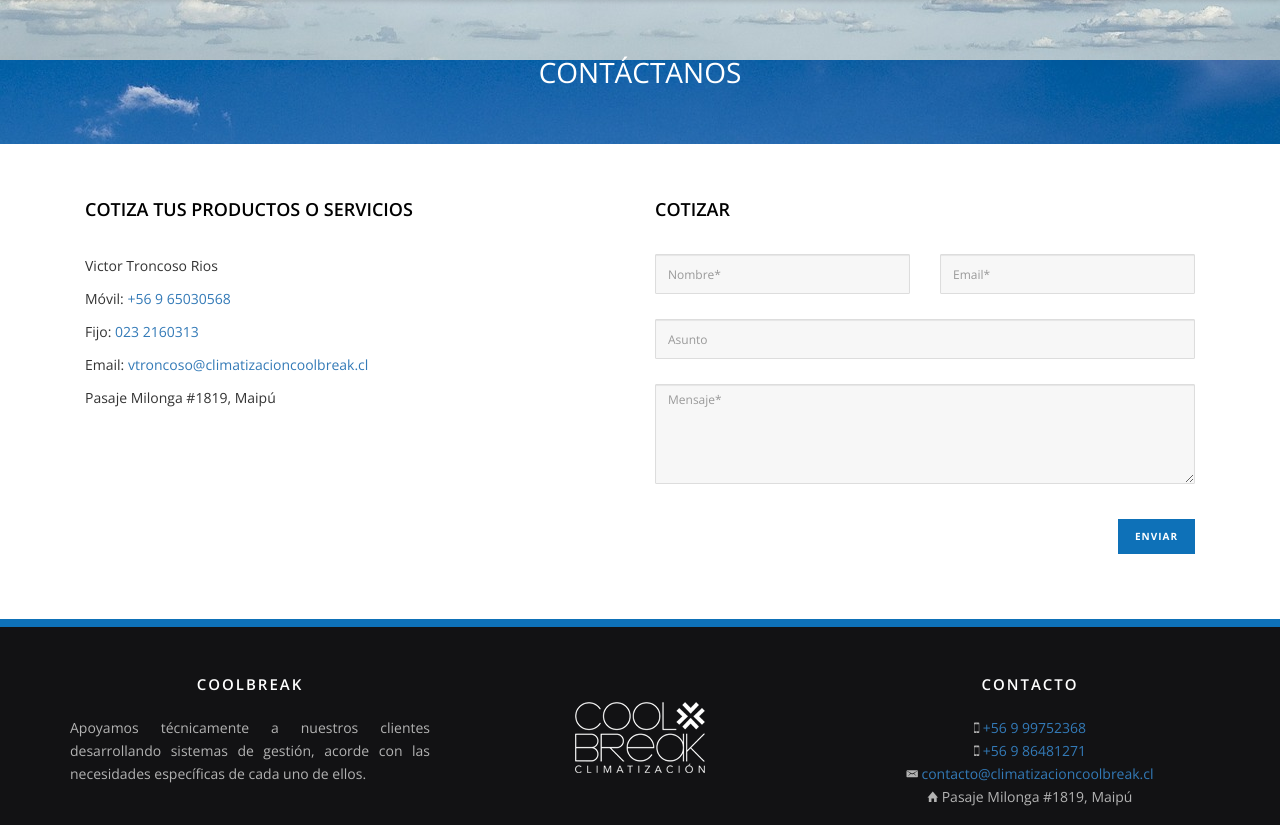
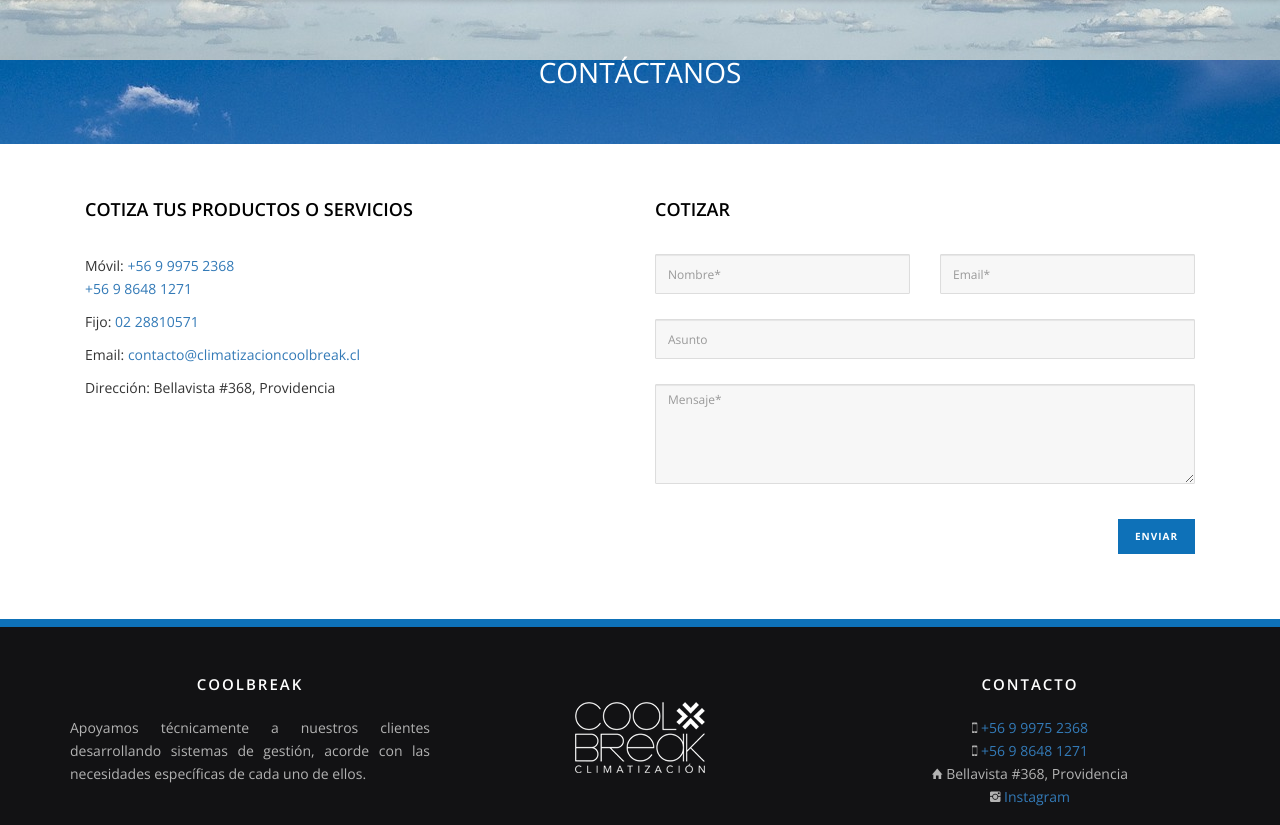
Before and after one commit to mbalmaceda/coolbreak, a PHP site: page /contacto.php in a window 1280 px wide. Shown: the part 120-945 px from the top of the page. Run offline with PHP 8.4, Linux system fonts and the light colour scheme; some libraries are stand-ins or nearby versions; some web fonts are replaced.

Commit message:
Fix contactos

```diff
--- a/contacto.php
+++ b/contacto.php
@@ -15,11 +15,11 @@
         <div class="container">
             <div class="col-md-5">
                 <h4 class="heading-mini">Cotiza tus productos o servicios</h4>
-                <p>Victor Troncoso Rios</p>
-                <p>Móvil: <a href="tel:+56965030568">+56 9 65030568</a></p>
-                <p>Fijo: <a href="tel:0232160313 "> 023 2160313 </a></p>
-                <p>Email: <a href="mailto:vtroncoso@climatizacioncoolbreak.cl">vtroncoso@climatizacioncoolbreak.cl</a></p>
-                <p>Pasaje Milonga #1819, Maipú</p>
+                <p>Móvil: <a href="tel:+56999752368">+56 9 9975 2368</a><br>
+                    <a href="tel:+56986481271">+56 9 8648 1271</a></p>
+                <p>Fijo: <a href="tel:0228810571">02 28810571</a></p>
+                <p>Email: <a href="mailto:contacto@climatizacioncoolbreak.cl">contacto@climatizacioncoolbreak.cl</a></p>
+                <p>Dirección: Bellavista #368, Providencia</p>
             </div>
             <div class="col-md-6 col-md-offset-1">
                 <h4 class="heading-mini">Cotizar</h4>
--- a/footer.php
+++ b/footer.php
@@ -21,10 +21,10 @@
                     <div class="col-md-4 col-sm-12">
                         <div class="footer-col">
                             <h3>Contacto</h3>
-                            <p><i class="ion-iphone"></i><a href="tel:+56954878117"> +56 9 99752368</a></p>
-                                <p><i class="ion-iphone"></i><a href="tel:+56965030568"> +56 9 86481271</a></p>
-                                <p><i class="ion-email"></i> <a href="mailto:contacto@climatizacioncoolbreak.cl">contacto@climatizacioncoolbreak.cl</a></p>
-                                <p><i class="ion-home"></i> Pasaje Milonga #1819, Maipú</p>
+                            <p><i class="ion-iphone"></i><a href="tel:+56954878117"> +56 9 9975 2368</a></p>
+                                <p><i class="ion-iphone"></i><a href="tel:+56965030568"> +56 9 8648 1271</a></p>
+                                <p><i class="ion-home"></i> Bellavista #368, Providencia</p>
+                                <p><i class="ion-social-instagram"></i> <a href="https://www.instagram.com/coolbreakclimatizacionltda/" target="_blank">Instagram</a></p>
                         </div>
                     </div><!--get in touch col end-->
                 </div><!--footer main row end-->
```
